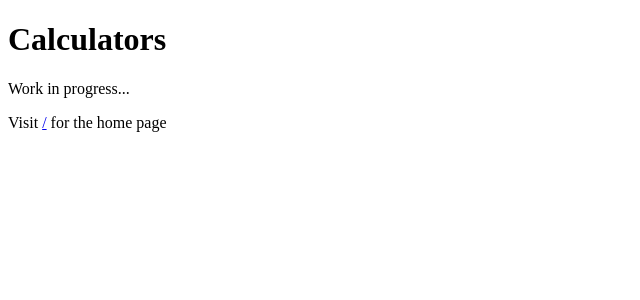
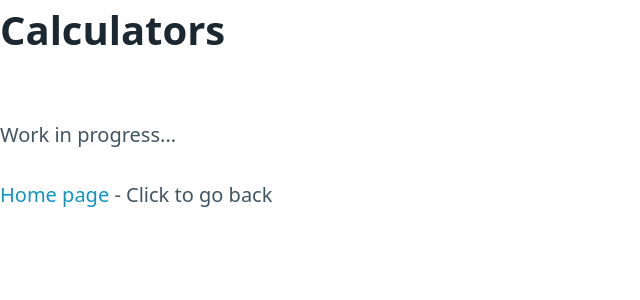
Before and after one commit to nutratech/web.2023, a SvelteKit app: page /calculators in a window 1280 px wide. Shown: the top 300 px of the page, without its empty margins (0-640 px from the left). Built offline with nearby package versions, Linux system fonts and the light colour scheme.

Commit message:
add picocss

```diff
--- a/package.json
+++ b/package.json
@@ -13,6 +13,7 @@
 		"format": "prettier --plugin-search-dir . --write ."
 	},
 	"devDependencies": {
+		"@picocss/pico": "^1.5.9",
 		"@sveltejs/adapter-static": "^2.0.1",
 		"@sveltejs/kit": "^1.15.2",
 		"@typescript-eslint/eslint-plugin": "^5.57.1",
--- a/src/routes/+page.svelte
+++ b/src/routes/+page.svelte
@@ -1,3 +1,7 @@
+<script>
+	import '@picocss/pico';
+</script>
+
 <title>Home Page | NutraTech</title>
 <h1>Welcome to NutraTech</h1>
 
--- a/src/routes/calculators/+page.svelte
+++ b/src/routes/calculators/+page.svelte
@@ -1,5 +1,9 @@
+<script>
+	import '@picocss/pico';
+</script>
+
 <title>Home Page | NutraTech</title>
 <h1>Calculators</h1>
 <p>Work in progress...</p>
 
-<p>Visit <a href="/">/</a> for the home page</p>
+<p><a href="/">Home page</a> - Click to go back</p>
```
Also changed, not shown: 1 other file (tests, documents, lock files or other folders).
